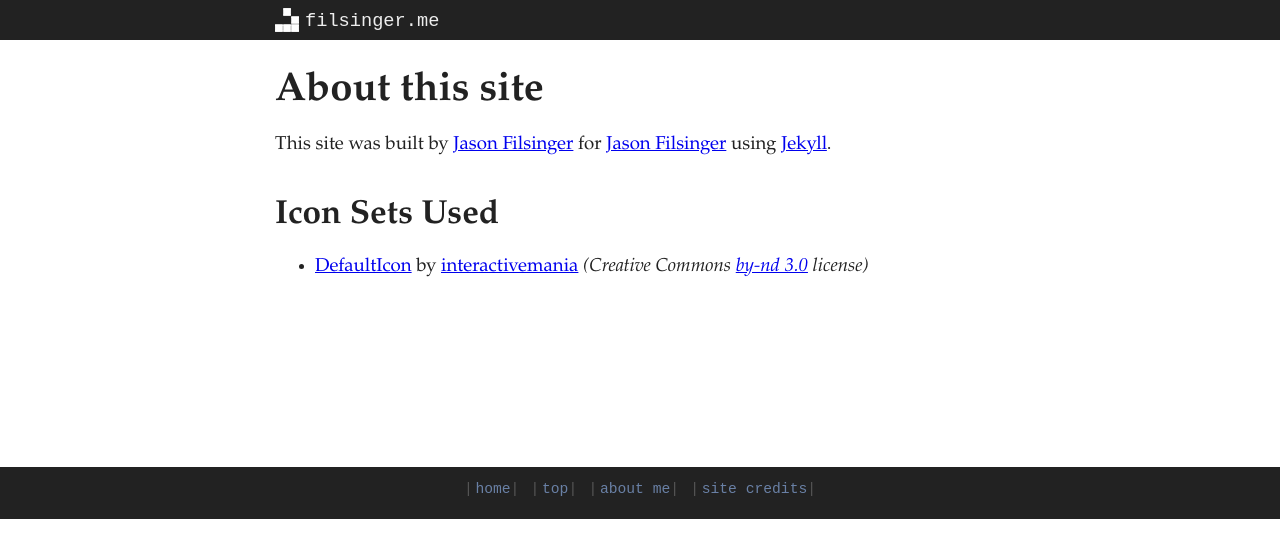
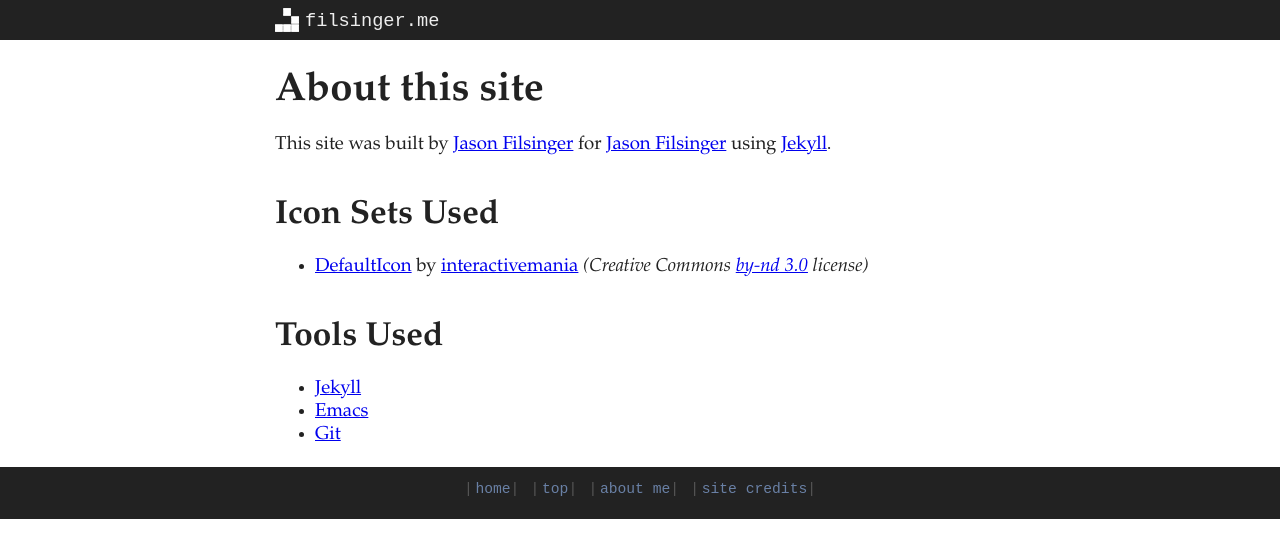
Before and after one commit to filsinger/filsinger.github.com, a Jekyll site: the page built from about/credits.md, in a window 1280 px wide. Shown: the top 558 px of the page. Built offline with Jekyll 4.4.1, drawn with Linux system fonts in a browser that asks for light colours; Markdown is read by kramdown in place of the engine named in the settings.

Commit message:
added a list of tools uesd to the site credits

```diff
--- a/about/credits.md
+++ b/about/credits.md
@@ -10,3 +10,9 @@
 ## Icon Sets Used
 
 * [DefaultIcon](http://www.defaulticon.com/) by [interactivemania](http://www.interactivemania.com/) _(Creative Commons [by-nd 3.0](http://creativecommons.org/licenses/by-nd/3.0/) license)_
+
+## Tools Used
+
+* [Jekyll](https://github.com/mojombo/jekyll)
+* [Emacs](http://www.gnu.org/software/emacs/)
+* [Git](http://git-scm.com/)
```
